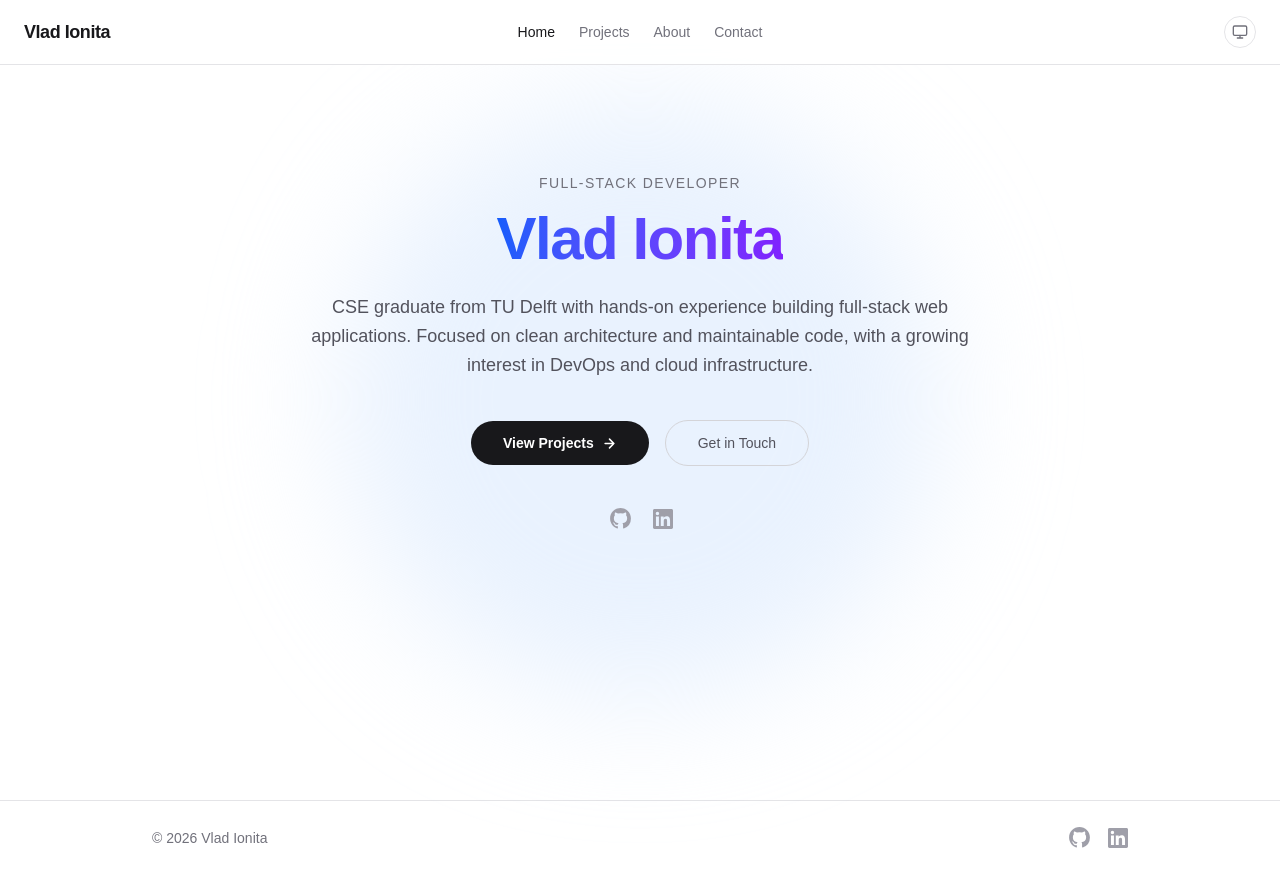
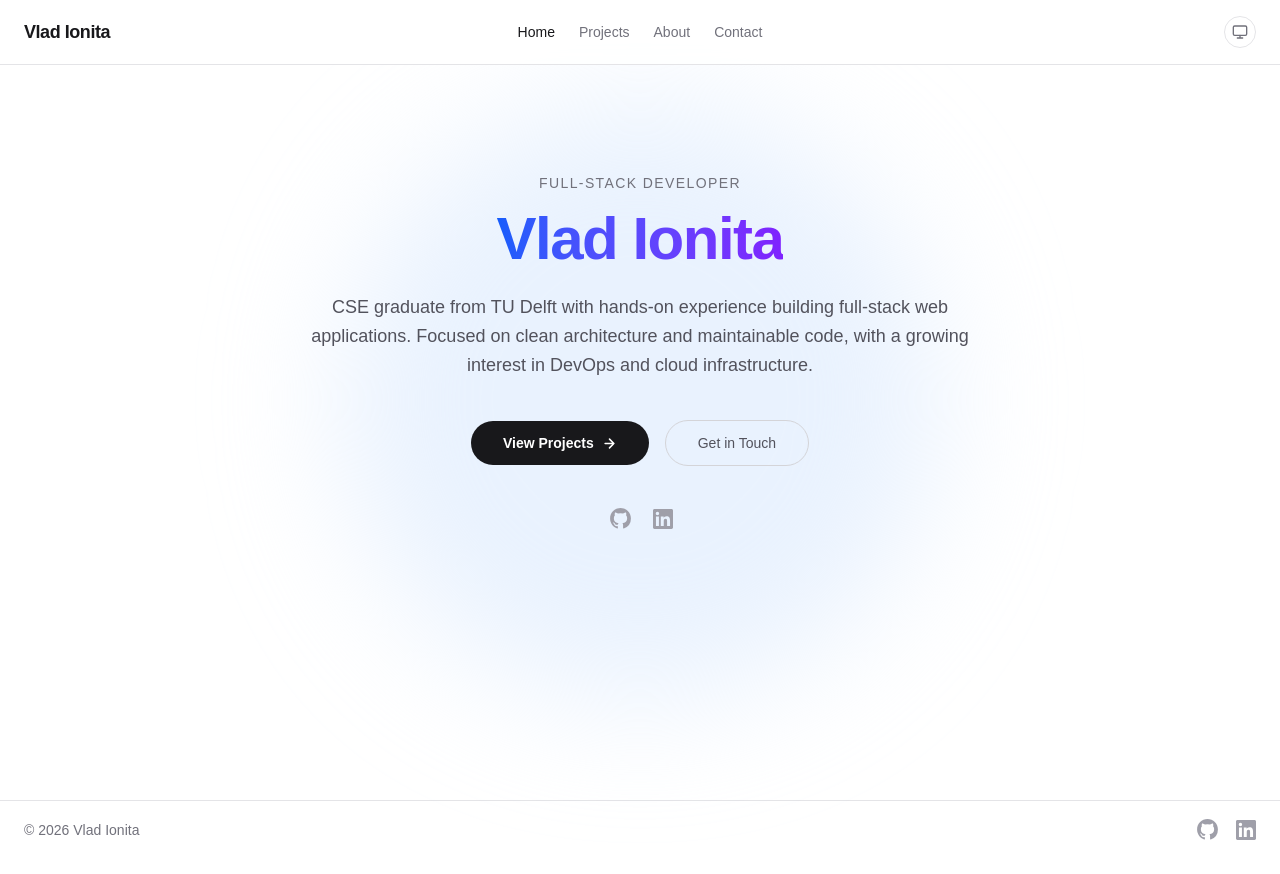
Before and after one commit to vlad-ionita/portfolio, a Next.js app: page / in a window 1280 px wide. Built offline with nearby package versions, Linux system fonts and the light colour scheme.

Commit message:
Fixed footer alignment

```diff
--- a/src/components/Footer.tsx
+++ b/src/components/Footer.tsx
@@ -1,7 +1,7 @@
 export default function Footer() {
   return (
     <footer className="border-t border-zinc-200 dark:border-[#1e201e] dark:bg-[#101110]">
-      <div className="mx-auto flex max-w-5xl items-center justify-between px-6 py-6">
+      <div className="flex items-center justify-between px-6 py-4">
         <p className="text-sm text-zinc-500 dark:text-zinc-400">
           © {new Date().getFullYear()} Vlad Ionita
         </p>
```
